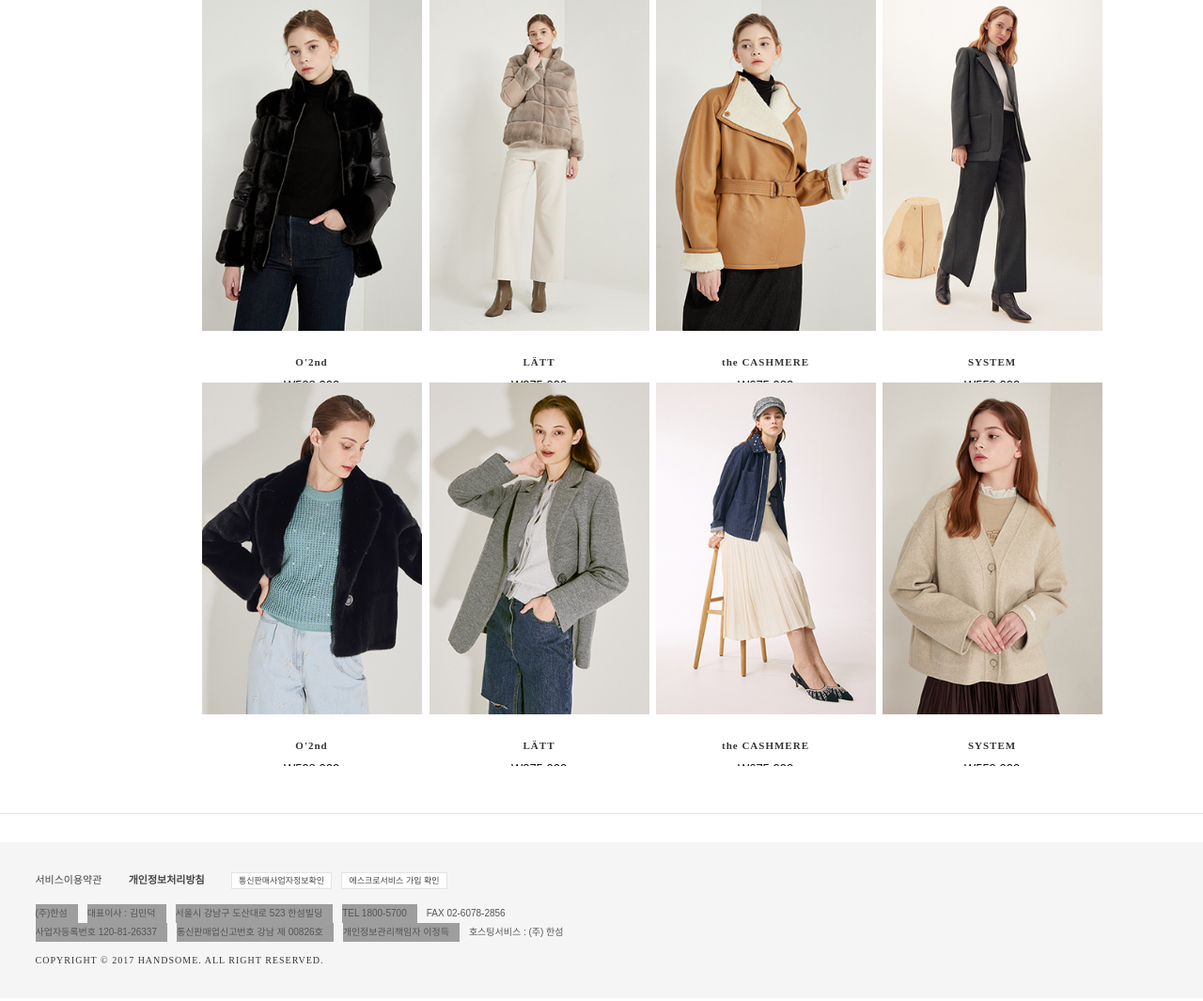
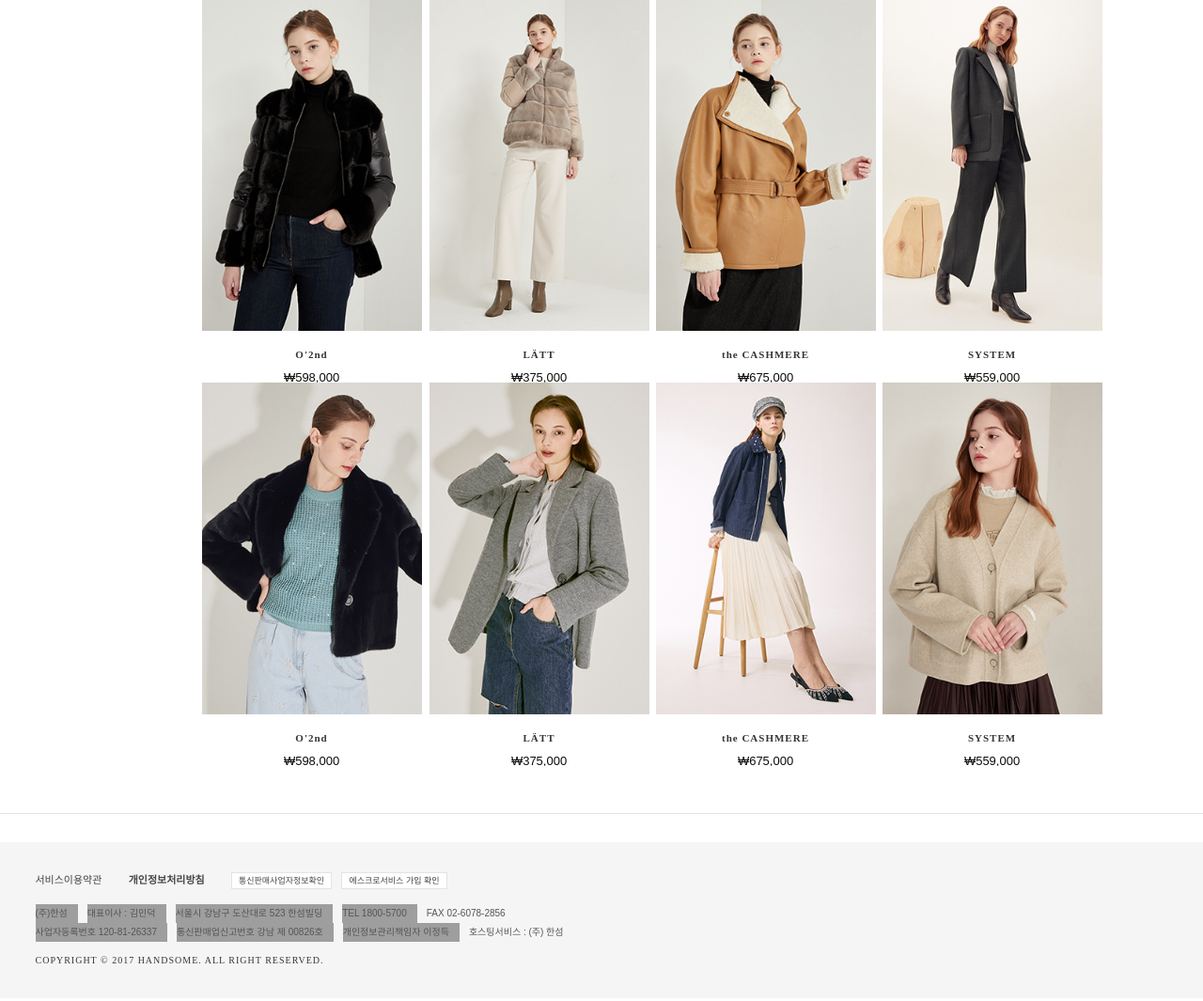
Before and after one commit to chaeyeon4u/team4_project1, a Java web app: page / in a window 1280 px wide. Shown: the part 185-1250 px from the top of the page at 94% size. Run offline with Spring Boot 4, a stand-in JSP engine, Linux system fonts and the light colour scheme; the project's own start-up code is not run, and a stand-in starts its controllers and pages; some web fonts are replaced; grey boxes are pictures that could not be loaded.

Commit message:
Update: home.jsp -브랜드, 가격이 overflow시 hidden처리되어 visible로 수정

```diff
--- a/src/main/webapp/WEB-INF/views/home.jsp
+++ b/src/main/webapp/WEB-INF/views/home.jsp
@@ -12,13 +12,13 @@
 		                    <ul class="items_list swiper-wrapper" style="transform: translate3d(0px, 0px, 0px);">
 
 		                    	<li class="swiper-slide swiper-slide-active">
-		                    		<div class="item_box">
+		                    		<div class="item_box" style="box-sizing:initial;">
 		                    			<a href="${pageContext.request.contextPath}/product/detail" class="item_info1">
 		       								<span class="item_img">
 												<img src="${pageContext.request.contextPath}/resources/images/womanouter/CS2B9QJC005WCJ_BK_T01.jpg" width="234" height="353" alt="" name="펄 돌먼 점퍼" class="respon_image">
 											</span>
 										</a>
-										<a href="${pageContext.request.contextPath}/product/detail" class="item_info2">
+										<a href="${pageContext.request.contextPath}/product/detail" class="item_info2" style="overflow:visible"> <%-- overflow-visible css 정리후 지우기--%>
 											<span class="brand">O'2nd</span>
 											<span class="price">₩598,000</span>
 										</a>
@@ -32,7 +32,7 @@
 												<img src="${pageContext.request.contextPath}/resources/images/womanouter/CS2B9QJC006WCJ_GE_T01.jpg" width="234" height="353" alt="" name="패널 번아웃 블라우스" class="respon_image">
 											</span>
 										</a>
-										<a href="${pageContext.request.contextPath}/product/detail" class="item_info2">
+										<a href="${pageContext.request.contextPath}/product/detail" class="item_info2" style="overflow:visible"> <%-- overflow-visible css 정리후 지우기--%>
 											<span class="brand">LÄTT</span>
 											<span class="price">₩375,000</span>
 										</a>
@@ -46,7 +46,7 @@
 												<img src="${pageContext.request.contextPath}/resources/images/womanouter/CS2B9WJC003WLV_CM_T01.jpg" width="234" height="353" alt="" name="홀가먼트 캐시미어 니트 드레스" class="respon_image">
 											</span>
 										</a>
-									<a href="${pageContext.request.contextPath}/product/detail" class="item_info2">
+									<a href="${pageContext.request.contextPath}/product/detail" class="item_info2" style="overflow:visible"> <%-- overflow-visible css 정리후 지우기--%>
 										<span class="brand">the CASHMERE</span>
 										<span class="price">₩675,000</span>
 									</a>
@@ -60,7 +60,7 @@
 												<img src="${pageContext.request.contextPath}/resources/images/womanouter/IL2B9WJC412W_DG_T01.jpg" width="234" height="353" alt="" name="돌먼 슬리브 재킷" class="respon_image">
 											</span>
 										</a>
-										<a href="${pageContext.request.contextPath}/product/detail" class="item_info2">
+										<a href="${pageContext.request.contextPath}/product/detail" class="item_info2" style="overflow:visible"> <%-- overflow-visible css 정리후 지우기--%>
 											<span class="brand">SYSTEM</span>
 											<span class="price">₩559,000</span>
 										</a>
@@ -84,7 +84,7 @@
 												<img src="${pageContext.request.contextPath}/resources/images/womanouter/LC2B9FJC951W_DN_T01.jpg" width="234" height="353" alt="" name="펄 돌먼 점퍼" class="respon_image">
 											</span>
 										</a>
-										<a href="${pageContext.request.contextPath}/product/detail" class="item_info2">
+										<a href="${pageContext.request.contextPath}/product/detail" class="item_info2" style="overflow:visible"> <%-- overflow-visible css 정리후 지우기--%>
 											<span class="brand">O'2nd</span>
 											<span class="price">₩598,000</span>
 										</a>
@@ -98,7 +98,7 @@
 												<img src="${pageContext.request.contextPath}/resources/images/womanouter/LC2B9WJC443W_GY_T01.jpg" width="234" height="353" alt="" name="패널 번아웃 블라우스" class="respon_image">
 											</span>
 										</a>
-										<a href="${pageContext.request.contextPath}/product/detail" class="item_info2">
+										<a href="${pageContext.request.contextPath}/product/detail" class="item_info2" style="overflow:visible"> <%-- overflow-visible css 정리후 지우기--%>
 											<span class="brand">LÄTT</span>
 											<span class="price">₩375,000</span>
 										</a>
@@ -112,7 +112,7 @@
 												<img src="${pageContext.request.contextPath}/resources/images/womanouter/MN2B8WOT724WM_IN_T01.jpg" width="234" height="353" alt="" name="홀가먼트 캐시미어 니트 드레스" class="respon_image">
 											</span>
 										</a>
-									<a href="${pageContext.request.contextPath}/product/detail" class="item_info2">
+									<a href="${pageContext.request.contextPath}/product/detail" class="item_info2" style="overflow:visible"> <%-- overflow-visible css 정리후 지우기--%>
 										<span class="brand">the CASHMERE</span>
 										<span class="price">₩675,000</span>
 									</a>
@@ -126,7 +126,7 @@
 												<img src="${pageContext.request.contextPath}/resources/images/womanouter/SJ2B9RJC264W_LE_T01.jpg" width="234" height="353" alt="" name="돌먼 슬리브 재킷" class="respon_image">
 											</span>
 										</a>
-										<a href="${pageContext.request.contextPath}/product/detail" class="item_info2">
+										<a href="${pageContext.request.contextPath}/product/detail" class="item_info2" style="overflow:visible"> <%-- overflow-visible css 정리후 지우기--%>
 											<span class="brand">SYSTEM</span>
 											<span class="price">₩559,000</span>
 										</a>
```
